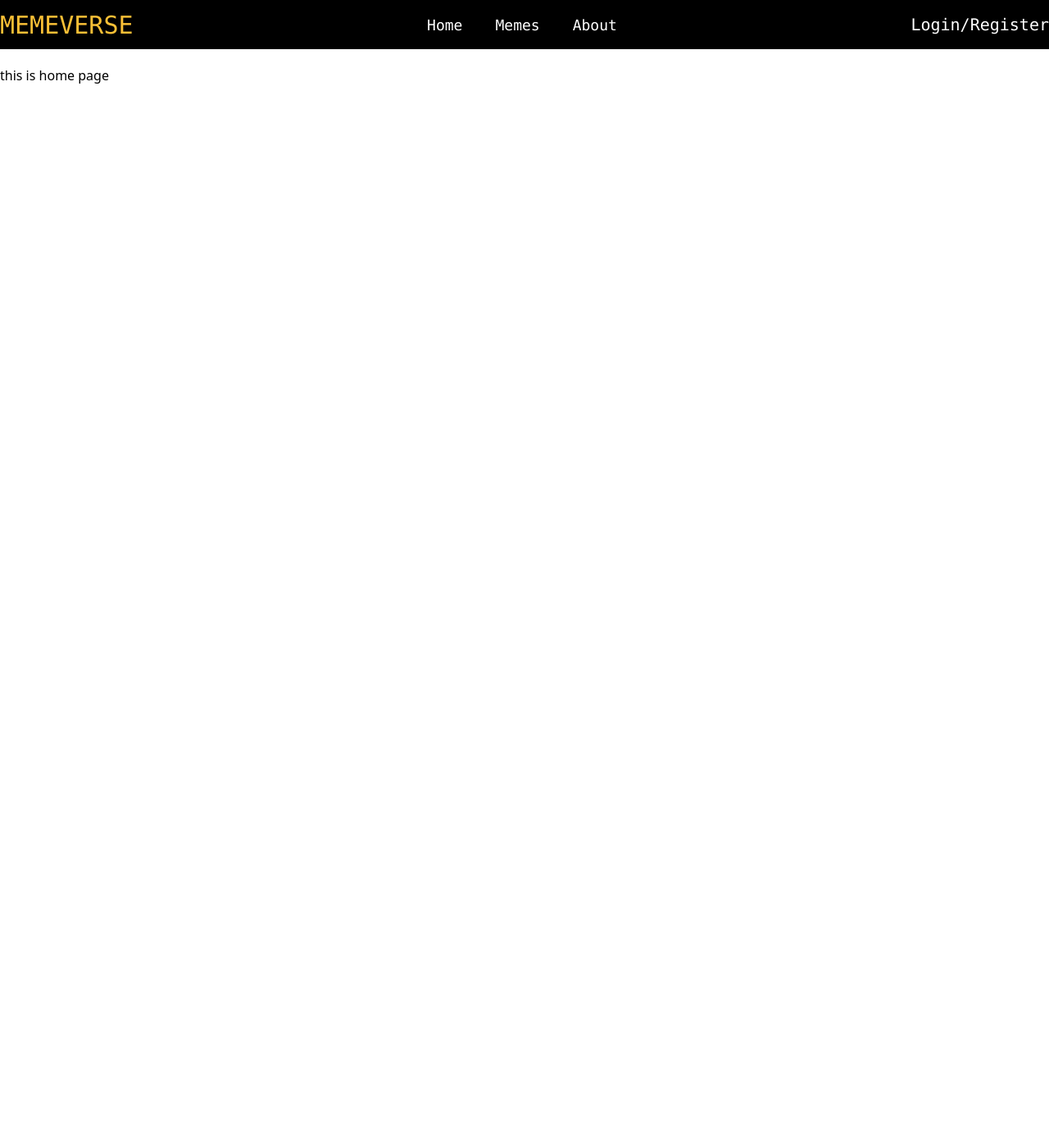
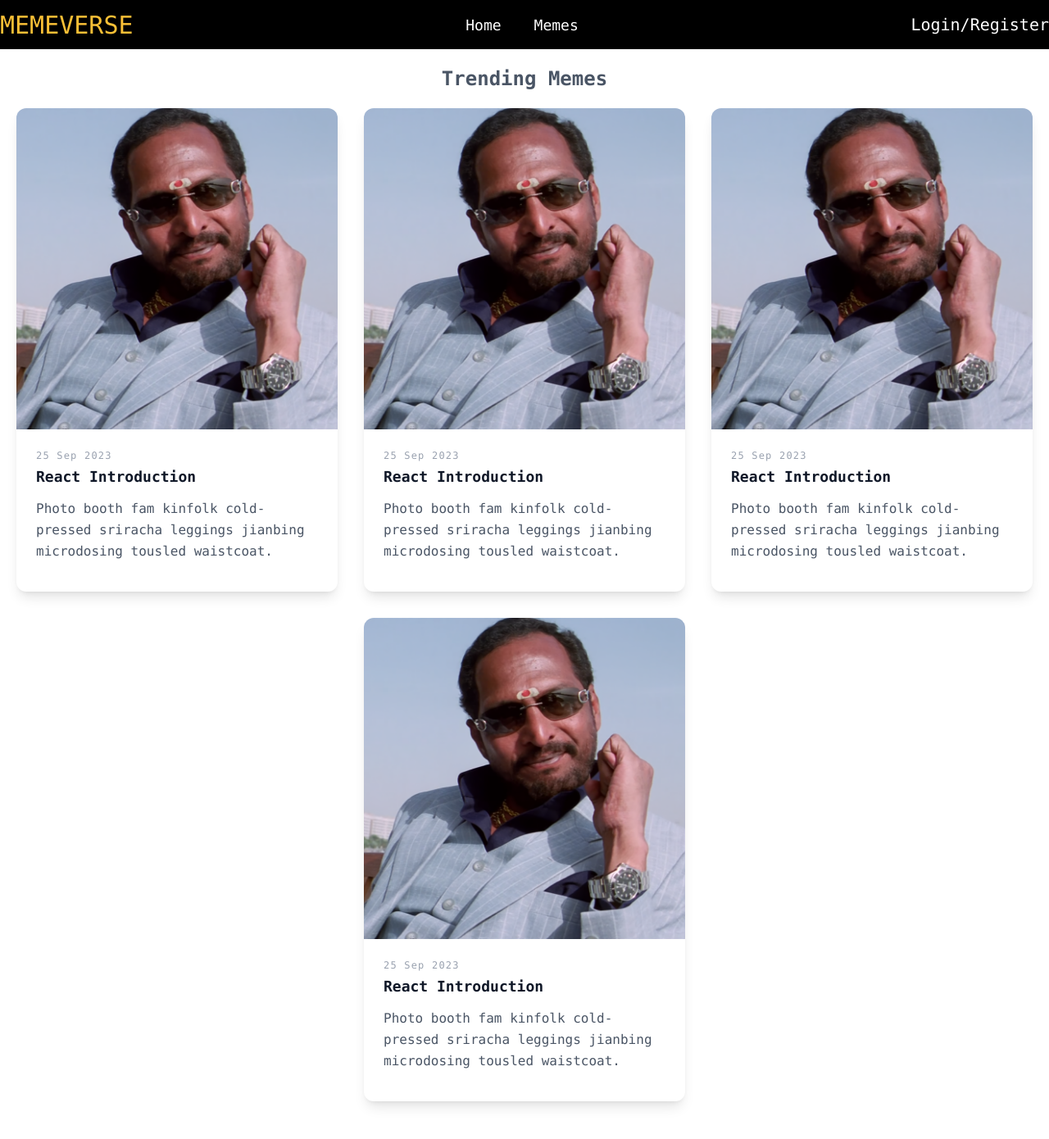
Before and after one commit to Shivraj-Joshi/MemeVerse, a React (Vite) app: page / in a window 1280 px wide. Shown: the top 1390 px of the page at 82% size. Before the commit the page ends 800 px from the top, so only its background shows below. Built offline with nearby package versions, Linux system fonts and the light colour scheme; no server answers.

Commit message:
few more changes

```diff
--- a/src/Components/Navbar.jsx
+++ b/src/Components/Navbar.jsx
@@ -31,9 +31,15 @@ const Navbar = () => {
                 Memes
               </li>
             </Link>
-            <li className="list-none hover:cursor-pointer hover:text-[#fac036]">
-              About
-            </li>
+            {user ? (
+              <Link to="/userdashboard">
+                <li className="list-none hover:cursor-pointer hover:text-[#fac036]">
+                  Account
+                </li>
+              </Link>
+            ) : (
+              ""
+            )}
           </ul>
         </div>
 
--- a/src/Pages/CreateMeme.jsx
+++ b/src/Pages/CreateMeme.jsx
@@ -1,7 +1,17 @@
 import React from "react";
+import { Link } from "react-router-dom";
 
 const CreateMeme = () => {
-  return <div>this is create meme Pages</div>;
+  return (
+    <div className="flex flex-col">
+      this is create meme Pages
+      <Link to="/">
+        <button className="p-2 bg-amber-300 rounded-xl text-white cursor-pointer">
+          Back to home page
+        </button>
+      </Link>
+    </div>
+  );
 };
 
 export default CreateMeme;
--- a/src/Pages/Home.jsx
+++ b/src/Pages/Home.jsx
@@ -1,13 +1,157 @@
-import React from "react";
-import Navbar from "../Components/Navbar";
+// import React from "react";
+// import Navbar from "../Components/Navbar";
 
-const Home = () => {
+// const Home = () => {
+//   return (
+//     <div>
+//       <Navbar />
+//       <p className="mt-20"> this is home page </p>
+//     </div>
+//   );
+// };
+
+// export default Home;
+
+import image from "../assets/control.png";
+import Layout from "../Components/Layout/Layout";
+
+function Home() {
   return (
-    <div>
-      <Navbar />
-      <p className="mt-20"> this is home page </p>
-    </div>
+    <Layout>
+      <section className="text-gray-600 body-font font-mono mt-10">
+        <div className="container px-5 py-10 mx-auto max-w-7xl ">
+          {/* Top Heading  */}
+          <div className="mb-5">
+            <h1 className=" text-center text-2xl font-bold">Trending Memes</h1>
+          </div>
+          {/* Main Content  */}
+          <div className="flex flex-wrap justify-center -m-4 mb-5">
+            {/* Card 1  */}
+            <div className="p-4 md:w-1/3">
+              <div
+                className="h-full shadow-lg  hover:-translate-y-1 cursor-pointer hover:shadow-gray-400
+
+                                rounded-xl overflow-hidden"
+              >
+                {/* Blog Thumbnail  */}
+                <img className=" w-full" src={image} alt="blog" />
+
+                {/* Top Items  */}
+                <div className="p-6">
+                  {/* Blog Date  */}
+                  <h2 className="tracking-widest text-xs title-font font-medium text-gray-400 mb-1">
+                    {"25 Sep 2023"}
+                  </h2>
+
+                  {/* Blog Title  */}
+                  <h1 className="title-font text-lg font-bold text-gray-900 mb-3">
+                    {"React Introduction"}
+                  </h1>
+
+                  {/* Blog Description  */}
+                  <p className="leading-relaxed mb-3">
+                    Photo booth fam kinfolk cold-pressed sriracha leggings
+                    jianbing microdosing tousled waistcoat.
+                  </p>
+                </div>
+              </div>
+            </div>
+
+            {/* Card 2  */}
+            <div className="p-4 md:w-1/3">
+              <div
+                className="h-full shadow-lg  hover:-translate-y-1 cursor-pointer hover:shadow-gray-400
+
+                                rounded-xl overflow-hidden"
+              >
+                {/* Blog Thumbnail  */}
+                <img className=" w-full" src={image} alt="blog" />
+
+                {/* Top Items  */}
+                <div className="p-6">
+                  {/* Blog Date  */}
+                  <h2 className="tracking-widest text-xs title-font font-medium text-gray-400 mb-1">
+                    {"25 Sep 2023"}
+                  </h2>
+
+                  {/* Blog Title  */}
+                  <h1 className="title-font text-lg font-bold text-gray-900 mb-3">
+                    {"React Introduction"}
+                  </h1>
+
+                  {/* Blog Description  */}
+                  <p className="leading-relaxed mb-3">
+                    Photo booth fam kinfolk cold-pressed sriracha leggings
+                    jianbing microdosing tousled waistcoat.
+                  </p>
+                </div>
+              </div>
+            </div>
+            {/* card 3 */}
+            <div className="p-4 md:w-1/3">
+              <div
+                className="h-full shadow-lg  hover:-translate-y-1 cursor-pointer hover:shadow-gray-400
+
+                                rounded-xl overflow-hidden"
+              >
+                {/* Blog Thumbnail  */}
+                <img className=" w-full" src={image} alt="blog" />
+
+                {/* Top Items  */}
+                <div className="p-6">
+                  {/* Blog Date  */}
+                  <h2 className="tracking-widest text-xs title-font font-medium text-gray-400 mb-1">
+                    {"25 Sep 2023"}
+                  </h2>
+
+                  {/* Blog Title  */}
+                  <h1 className="title-font text-lg font-bold text-gray-900 mb-3">
+                    {"React Introduction"}
+                  </h1>
+
+                  {/* Blog Description  */}
+                  <p className="leading-relaxed mb-3">
+                    Photo booth fam kinfolk cold-pressed sriracha leggings
+                    jianbing microdosing tousled waistcoat.
+                  </p>
+                </div>
+              </div>
+            </div>
+            {/* card 4 */}
+            <div className="p-4 md:w-1/3">
+              <div
+                className="h-full shadow-lg  hover:-translate-y-1 cursor-pointer hover:shadow-gray-400
+
+                                rounded-xl overflow-hidden"
+              >
+                {/* Blog Thumbnail  */}
+                <img className=" w-full" src={image} alt="blog" />
+
+                {/* Top Items  */}
+                <div className="p-6">
+                  {/* Blog Date  */}
+                  <h2 className="tracking-widest text-xs title-font font-medium text-gray-400 mb-1">
+                    {"25 Sep 2023"}
+                  </h2>
+
+                  {/* Blog Title  */}
+                  <h1 className="title-font text-lg font-bold text-gray-900 mb-3">
+                    {"React Introduction"}
+                  </h1>
+
+                  {/* Blog Description  */}
+                  <p className="leading-relaxed mb-3">
+                    Photo booth fam kinfolk cold-pressed sriracha leggings
+                    jianbing microdosing tousled waistcoat.
+                  </p>
+                </div>
+              </div>
+            </div>
+          </div>
+        </div>
+      </section>
+    </Layout>
   );
-};
+}
 
 export default Home;
--- a/src/Pages/UserDashboard.jsx
+++ b/src/Pages/UserDashboard.jsx
@@ -19,13 +19,20 @@ import image2 from "../assets/welcome2.jpg";
 import { Link } from "react-router-dom";
 
 function UserDashboard() {
+  const logout = () => {
+    localStorage.removeItem("user");
+
+    window.location.href = "/login";
+  };
+
   return (
     <Layout>
       <div className="py-10 mt-20">
+        {/* user profile section  */}
         <div className="flex flex-wrap justify-start items-center lg:justify-center gap-2 lg:gap-10 px-4 lg:px-0 mb-8">
           <div className="left">
             <img
-              className=" w-40 h-40  object-cover rounded-full border-2 border-pink-600 p-1"
+              className=" w-40 h-40  object-cover rounded-full border-2 border-sky-600 p-1"
               src={image}
               alt="profile"
             />
@@ -38,18 +45,21 @@ function UserDashboard() {
             <h2 className="font-semibold">Software Developer</h2>
             <h2 className="font-semibold">shivrajjoshi@gmail.com</h2>
             <h2 className="font-semibold">
-              <span>Total Blog : </span> 15
+              <span>Total Memes Created : </span> 15
             </h2>
             <div className=" flex gap-2 mt-2">
               <Link to={"/creatememe"}>
                 <div className=" mb-2 ">
                   <button className="px-8 py-2 bg-sky-400 text-white rounded-xl cursor-pointer">
-                    Create Blog
+                    Create Meme
                   </button>
                 </div>
               </Link>
               <div className="mb-2">
-                <button className="px-8 py-2 text-white cursor-pointer bg-red-500 rounded-xl">
+                <button
+                  onClick={logout}
+                  className="px-8 py-2 text-white cursor-pointer bg-red-500 rounded-xl"
+                >
                   Logout
                 </button>
               </div>
```
